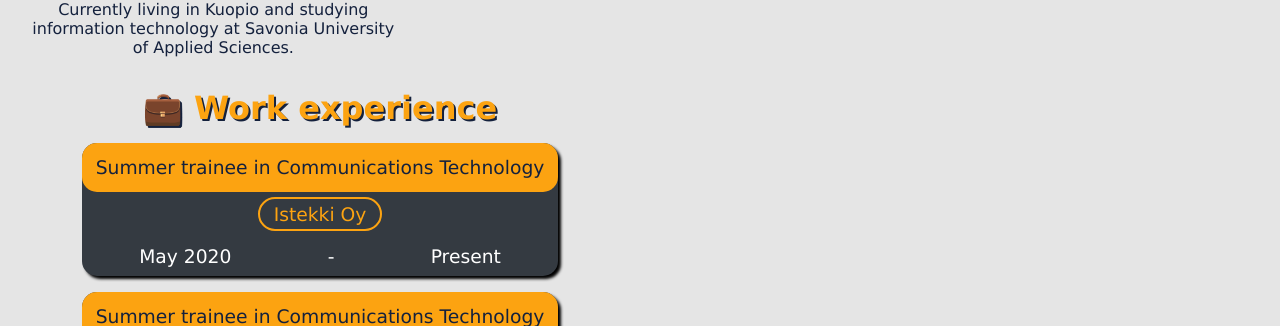
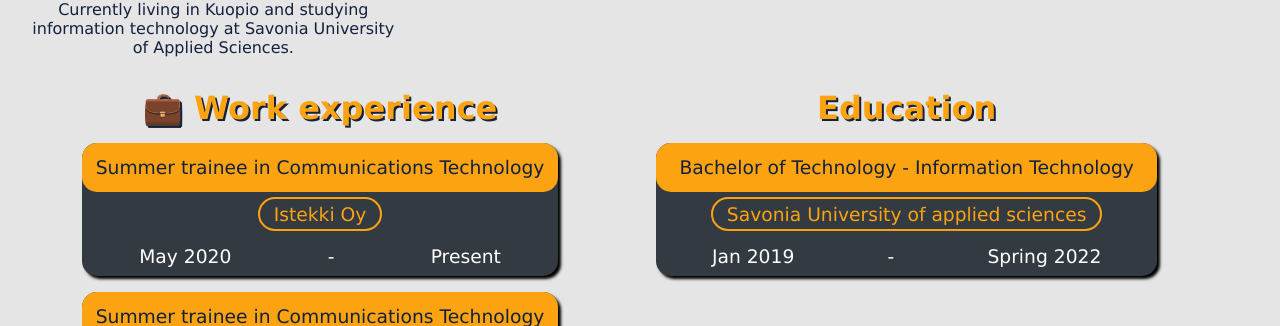
Before and after one commit to Lassi-Koykka/old-site, a React (Create React App) app: page / in a window 1280 px wide. Shown: the part 1228-1554 px from the top of the page. Built offline with nearby package versions, Linux system fonts and the light colour scheme.

Commit message:
Started creating the Education section

```diff
--- a/src/App.tsx
+++ b/src/App.tsx
@@ -4,6 +4,7 @@ import Hero from "./Components/Hero";
 import About from "./Components/About";
 import Projects from "./Components/Projects";
 import Work from "./Components/Work";
+import Edu  from "./Components/Education"
 
 export default function App() {
   return (
@@ -12,6 +13,7 @@ export default function App() {
       <About />
       <Projects />
       <Work />
+      <Edu />
     </div>
   );
 }
--- /dev/null
+++ b/src/Components/Education.tsx
@@ -0,0 +1,29 @@
+import React from 'react';
+import Job from './Job';
+import "./styles/Edu.css";
+
+
+
+export default function Edu() {
+  const [isVisible, setVisible] = React.useState(false);
+  const domRef = React.useRef<HTMLDivElement>(null);
+
+  React.useEffect(() => {
+    const observer = new IntersectionObserver(entries => {
+      entries.forEach(entry => setVisible(entry.isIntersecting));
+    });
+    if (domRef.current !== null) {
+      observer.observe(domRef.current);
+    }
+  }, []);
+
+  return (
+    <div className="eduContainer">
+      <h2 className={`workHeader fade-in-edu ${isVisible ? 'visible' : ''}`}>Education</h2>
+      <Job
+      jobTitle="Bachelor of Technology - Information Technology"
+      jobCompany="Savonia University of applied sciences"
+      jobStart="Jan 2019" jobEnd="Spring 2022"/>
+    </div>
+  );
+};
--- /dev/null
+++ b/src/Components/styles/Edu.css
@@ -0,0 +1,8 @@
+.eduContainer {
+  grid-column: 7 / 12;
+  text-align: center;
+}
+
+.eduHeader {
+
+}
```
